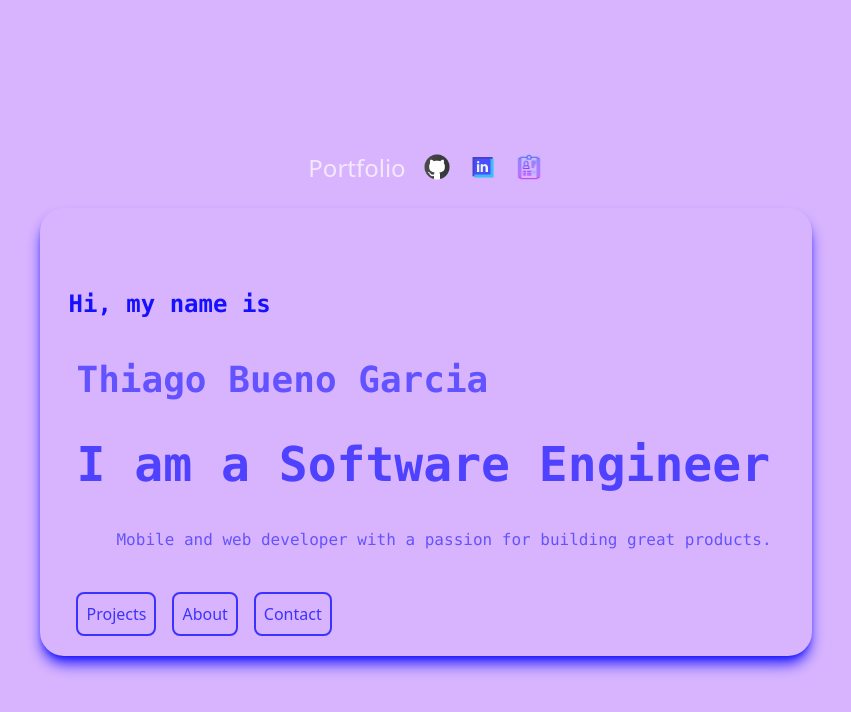
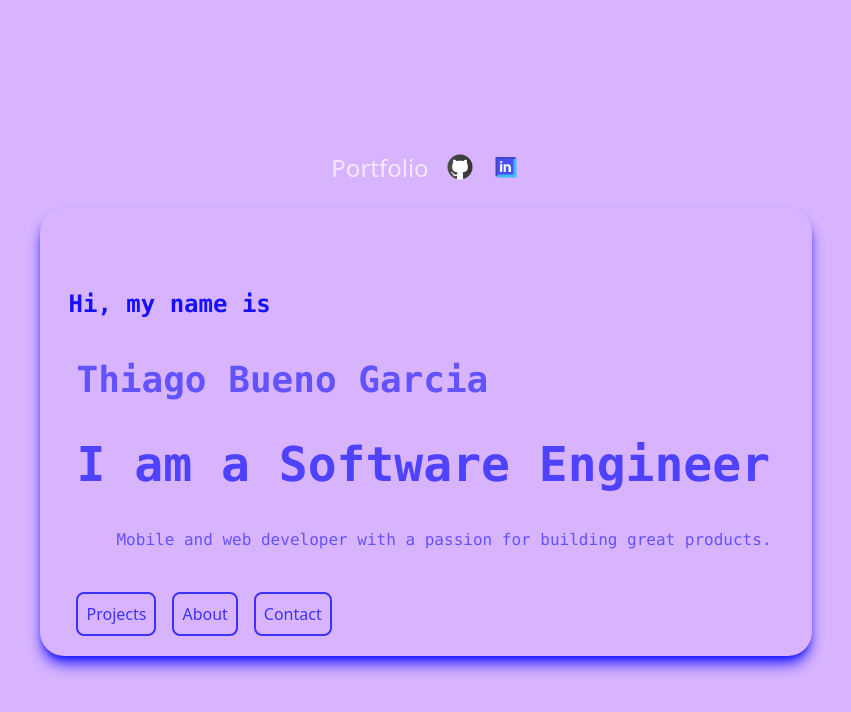
Before and after one commit to thiagobgarc/Portfolio-new, a React (Vite) app: page / in a window 1280 px wide. Shown: the top 712 px of the page, without its empty margins (214-1065 px from the left). Built offline with nearby package versions, Linux system fonts and the light colour scheme.

Commit message:
10th commit

```diff
--- a/src/components/navigation_bar.tsx
+++ b/src/components/navigation_bar.tsx
@@ -24,7 +24,7 @@ export const NavigationBar = () => {
             height={24}
           />
         </a>
-        <a href="/resume">
+        {/* <a href="/resume">
           <img
             className="mr-4"
             src="/images/icons8-resume-64.png"
@@ -32,7 +32,7 @@ export const NavigationBar = () => {
             width={30}
             height={24}
           />
-        </a>
+        </a> */}
       </div>
     </div>
   );
```
